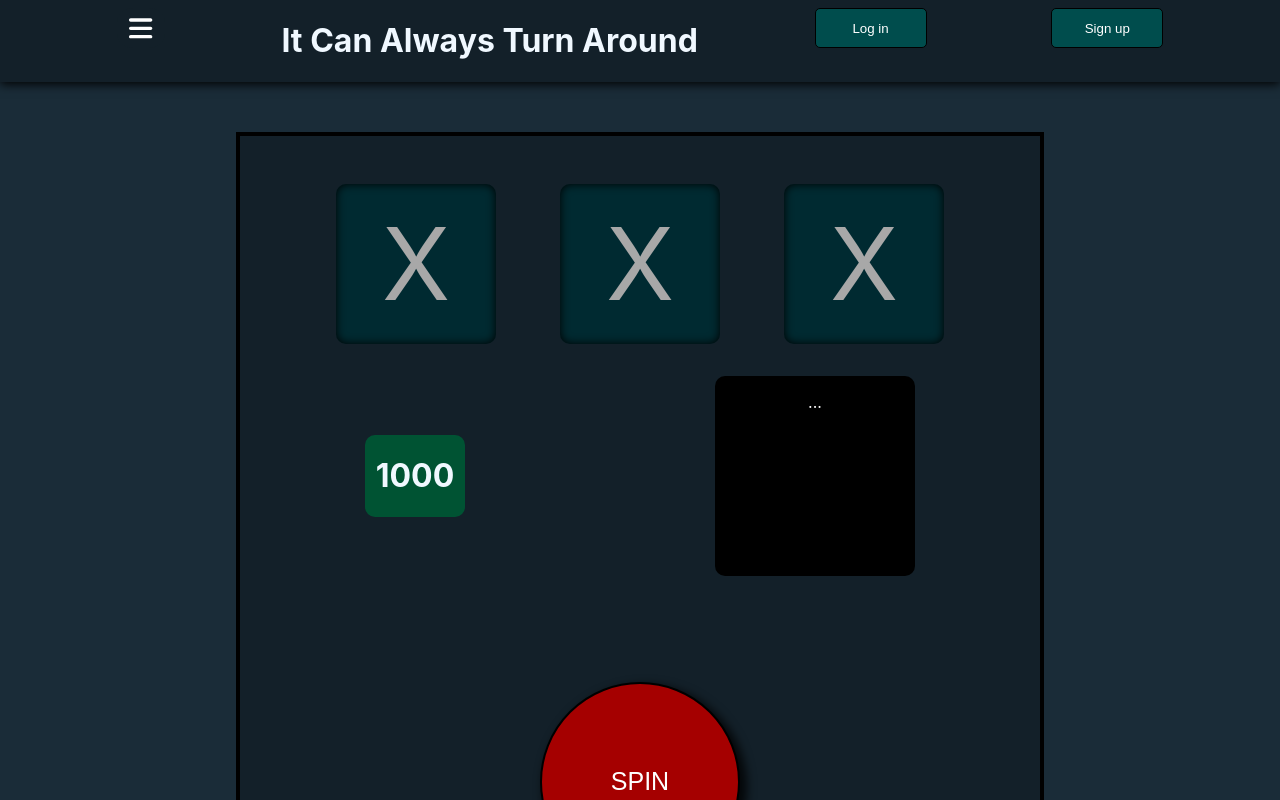
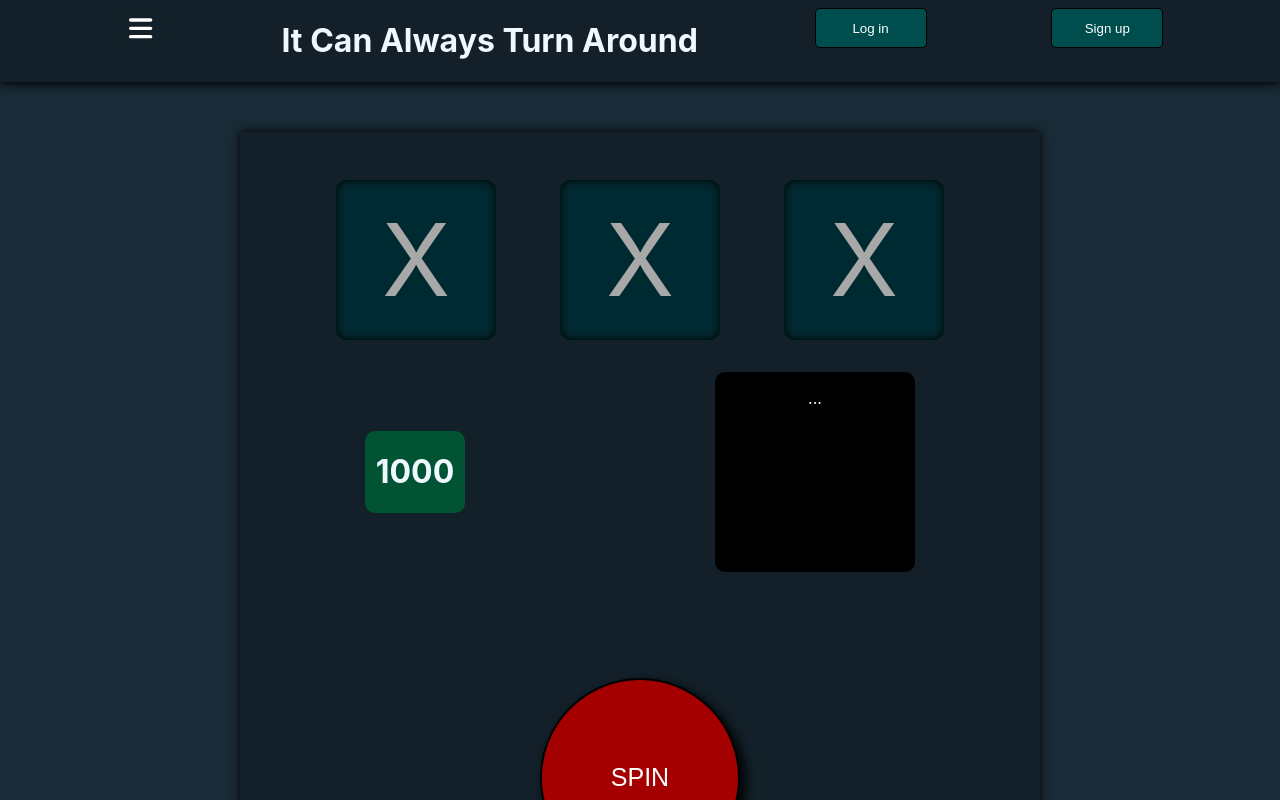
Before and after one commit to williamjar/always-turn-around, a React (Create React App) app in the folder turnaround/: page / in a window 1280 px wide. Shown: the top 800 px of the page. Built offline with nearby package versions, Linux system fonts and the light colour scheme.

Commit message:
hei igjenn

```diff
--- a/turnaround/src/App.css
+++ b/turnaround/src/App.css
@@ -45,7 +45,8 @@ p {
   margin-top: 50px;
   height: 70rem;
   background-color: #132029;
-  border: 0.3rem solid black;
+  box-shadow: 0 0 10px black;
+
 }
 
 .game-screen {
```
